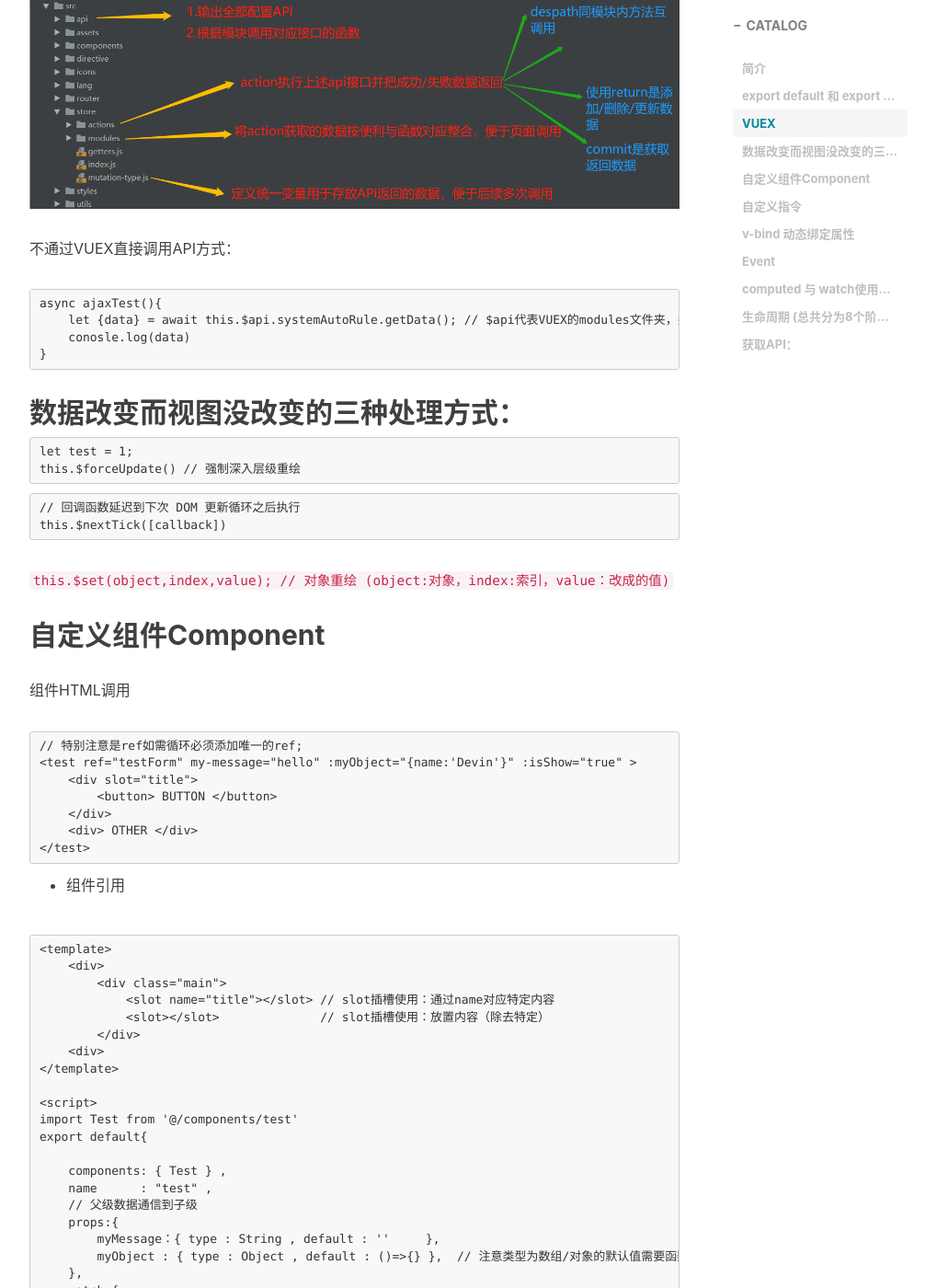
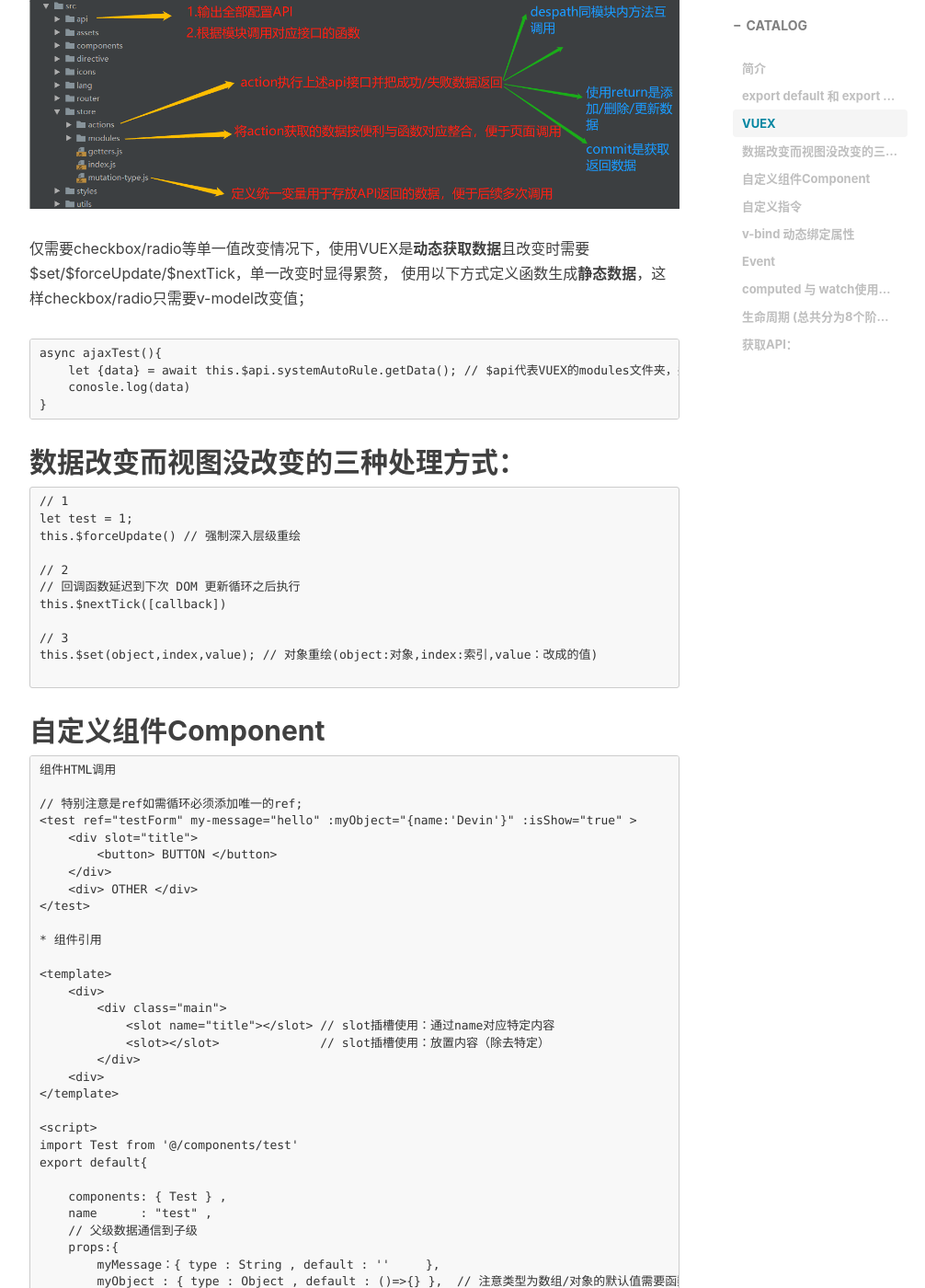
Before and after one commit to devin-huang/devin-huang.github.io, a Jekyll site: the page built from _posts/2017-08-01-Vue开发.md, in a window 1280 px wide and 1400 px high, scrolled down 1216 px. Shown: the whole window at 92% size, without its empty margins (233-1239 px from the left). Built offline with Jekyll 4.4.1, drawn with Linux system fonts in a browser that asks for light colours; nearby versions of some CDN libraries; comment, search, counter and statistics services are not loaded; some of the changed text lies outside the part shown.

Commit message:
Update 2017-08-01-Vue开发.md

````diff
--- a/_posts/2017-08-01-Vue开发.md
+++ b/_posts/2017-08-01-Vue开发.md
@@ -32,7 +32,8 @@ export与export default均可用于导出常量、函数、文件、模块等 (e
 
 ![](/img/pubilc/vuex2.png)
 
-不通过VUEX直接调用API方式：
+仅需要checkbox/radio等单一值改变情况下，使用VUEX是**动态获取数据**且改变时需要$set/$forceUpdate/$nextTick，单一改变时显得累赘，
+使用以下方式定义函数生成**静态数据**，这样checkbox/radio只需要v-model改变值；
 
 ```
 async ajaxTest(){
@@ -44,22 +45,24 @@ async ajaxTest(){
 ## 数据改变而视图没改变的三种处理方式：
 
 ```
+// 1
 let test = 1;
 this.$forceUpdate() // 强制深入层级重绘
-```
+
+// 2
+// 回调函数延迟到下次 DOM 更新循环之后执行
+this.$nextTick([callback])
+
+// 3
+this.$set(object,index,value); // 对象重绘(object:对象,index:索引,value：改成的值)
 
 ```
-// 回调函数延迟到下次 DOM 更新循环之后执行
-this.$nextTick([callback])
-```
-
-`this.$set(object,index,value); // 对象重绘 (object:对象，index:索引，value：改成的值)`
 
 ## 自定义组件Component
 
+```
 组件HTML调用
 
-```
 // 特别注意是ref如需循环必须添加唯一的ref;
 <test ref="testForm" my-message="hello" :myObject="{name:'Devin'}" :isShow="true" >
     <div slot="title">
@@ -67,11 +70,9 @@ this.$nextTick([callback])
     </div>
     <div> OTHER </div>
 </test>
-```
 
 * 组件引用
 
-```
 <template>
     <div>
         <div class="main">
@@ -99,27 +100,24 @@ export default{
 }
 
 </script>
-```
 
-* 父级/祖级/同级调用子级组件函数
+// 父级/祖级/同级调用子级组件函数
 
-```
 this.$refa["testForm"].toXX();
-```
 
-* 子级数据通信到父级
+// 子级数据通信到父级
 
-```
+
 this.$emit()     触发事件 : 相对于JS调用函数 => toEvent(object)
 this.$on         绑定事件 : 相对于JS定义函数 => function toEvent(object){ ... }
 
-* 两个组件之间需要进行通信，但是它们彼此不是父子组件
+// 两个组件之间需要进行通信，但是它们彼此不是父子组件
 var bus = new Vue();
 
 bus.$emit('say-hello', 'world')                          // 在组件 A 的 methods 方法中触发事件
 
 bus.$on('say-hello', function (arg) {                    // 在组件 B 的 created 钩子函数中监听事件
-  console.log('hello ' + arg);          // hello world
+  console.log('hello ' + arg); // hello world
 })
 ```
 
@@ -127,19 +125,17 @@ bus.$on('say-hello', function (arg) {                    // 在组件 B 的 crea
 
 尽管Vue推崇数据驱动视图的理念，有的情况下仍需要对普通DOM元素进行底层操作，自定义指令就是一种有效的补充和扩展,且自定义指令需要钩子函数；
 
-* INPUT自动获取焦点
+```
+// INPUT自动获取焦点
 
-```
 export default {
   update: function (el,binding) {
     if(binding.value.isShowList) el.querySelector('input').focus();
   }
 }
-```
 
-* 比如VUE中使用jQuery插件：
+// 比如VUE中使用jQuery插件：
 
-```
 <table id="testTable">
   <tr v-for="(el, lineIndex) in lines" v-line-inserted="lineIndex" >
    <td> <input name="bindSelect2" /> <td>
@@ -158,10 +154,8 @@ Vue.directive('line-inserted', {
 });
 ```
 
-
 ## v-bind 动态绑定属性
 
-`v-bind: src /width/alt/class/style.....`  -> 简写： `:src/width/alt ...`
 
 特殊属性class
 
````
Also changed, not shown: other parts of _posts/2017-08-01-Vue开发.md (+0 -1 lines).
